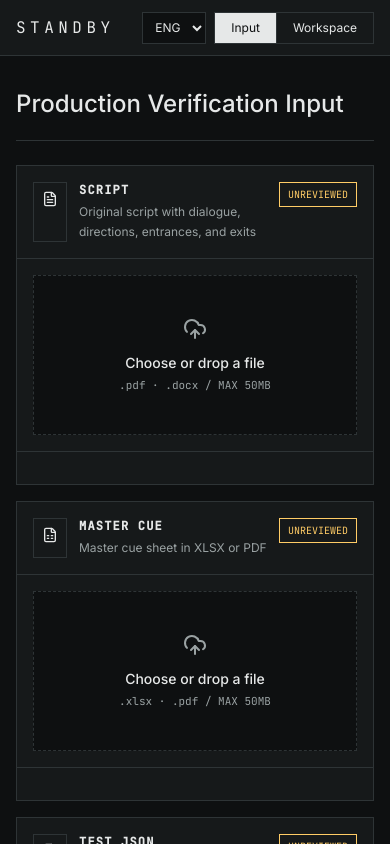
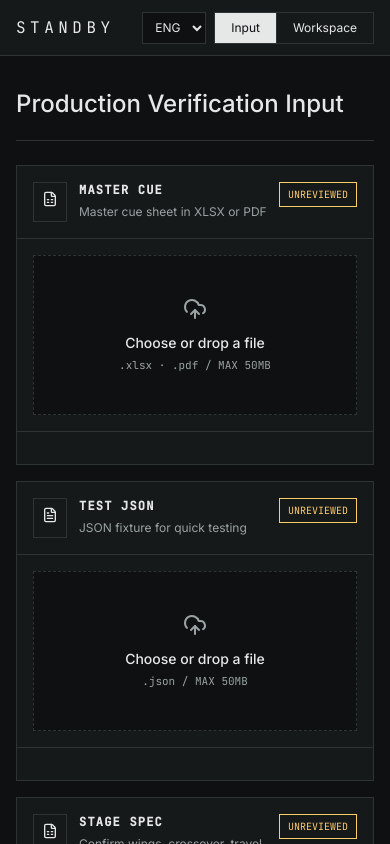
Before and after one commit to Rudy-009/45_Junction_Project, a React (Vite) app in the folder app/: page / in a window 390 px wide. Shown: the top 844 px of the page. Built offline with nearby package versions, Linux system fonts and the light colour scheme; no server answers.

Commit message:
fix(app): remove script input from source intake

```diff
--- a/app/src/lib/i18n.ts
+++ b/app/src/lib/i18n.ts
@@ -9,7 +9,6 @@ const messages = {
     'nav.workspace': '워크스페이스',
     'nav.language': '언어',
     'input.title': '공연 검증 입력',
-    'input.script.helper': '대사·지문·등퇴장 위치가 담긴 원 대본',
     'input.cue.fileHelper': 'XLSX·PDF 마스터 큐시트',
     'input.cue.jsonHelper': '빠른 테스트용 JSON fixture',
     'input.stage.helper': '윙·통로·이동시간·초기 배치를 직접 확인',
@@ -44,7 +43,7 @@ const messages = {
     'input.signedOut': '로그아웃했습니다.',
     'input.error.login': '로그인 후 추출을 시작하세요. 브라우저에는 사용자 access token만 유지됩니다.',
     'input.error.api': '운영 API URL 또는 Supabase 사용자 인증이 아직 연결되지 않았습니다. Upstage key는 브라우저 설정값이 아닙니다.',
-    'input.status.upload': 'Case를 만들고 세 입력을 업로드하고 있습니다.',
+    'input.status.upload': 'Case를 만들고 마스터 큐와 무대 사양을 업로드하고 있습니다.',
     'input.status.extract': 'Upstage가 입력에서 fact 후보를 추출하고 있습니다. 판정에는 아직 반영되지 않습니다.',
     'input.status.review': '{count}개의 fact 후보를 추출했습니다. 원문 근거를 확인하고 승인 또는 제외하세요.',
     'input.status.verify': '사람의 결정을 기록하고 불변 review snapshot을 생성하고 있습니다.',
@@ -120,7 +119,6 @@ const messages = {
     'nav.workspace': 'Workspace',
     'nav.language': 'Language',
     'input.title': 'Production Verification Input',
-    'input.script.helper': 'Original script with dialogue, directions, entrances, and exits',
     'input.cue.fileHelper': 'Master cue sheet in XLSX or PDF',
     'input.cue.jsonHelper': 'JSON fixture for quick testing',
     'input.stage.helper': 'Confirm wings, crossover, travel times, and initial positions',
@@ -155,7 +153,7 @@ const messages = {
     'input.signedOut': 'Signed out.',
     'input.error.login': 'Sign in before extraction. The browser keeps only the user access token.',
     'input.error.api': 'The production API URL or Supabase user authentication is not connected. The Upstage key is not a browser setting.',
-    'input.status.upload': 'Creating a case and uploading all three inputs.',
+    'input.status.upload': 'Creating a case and uploading the master cue and stage specifications.',
     'input.status.extract': 'Upstage is extracting fact candidates. They do not affect any verdict yet.',
     'input.status.review': 'Extracted {count} fact candidates. Check source evidence, then approve or exclude each item.',
     'input.status.verify': 'Recording human decisions and freezing an immutable review snapshot.',
--- a/app/src/screens/InputScreen.tsx
+++ b/app/src/screens/InputScreen.tsx
@@ -34,8 +34,7 @@ const ZONES = [
   ['STAGE_LEFT_CHANGE', '하수 환복소'],
 ] as const;
 
-type SourceInputKind = 'SCRIPT' | 'MASTER_CUE_FILE' | 'MASTER_CUE_JSON';
-type MasterCueInputKind = Exclude<SourceInputKind, 'SCRIPT'>;
+type SourceInputKind = 'MASTER_CUE_FILE' | 'MASTER_CUE_JSON';
 type Crossover = 'UNKNOWN' | 'AVAILABLE' | 'UNAVAILABLE';
 type SubmitPhase = 'IDLE' | 'UPLOADING' | 'EXTRACTING' | 'REVIEW' | 'VERIFYING' | 'SUCCEEDED' | 'FAILED';
 
@@ -67,11 +66,6 @@ const SOURCE_CONFIG: Record<SourceInputKind, {
   accept: string;
   extensions: string[];
 }> = {
-  SCRIPT: {
-    label: 'SCRIPT',
-    accept: '.pdf,.docx',
-    extensions: ['pdf', 'docx'],
-  },
   MASTER_CUE_FILE: {
     label: 'MASTER CUE',
     accept: '.xlsx,.pdf',
@@ -159,9 +153,8 @@ export function InputScreen() {
   const navigate = useNavigate();
   const setWorkspace = useStandbyWorkspaceStore((state) => state.setWorkspace);
   const clearWorkspace = useStandbyWorkspaceStore((state) => state.clear);
-  const [script, setScript] = useState<SelectedSource | null>(null);
   const [masterCue, setMasterCue] = useState<SelectedSource | null>(null);
-  const [masterCueInputKind, setMasterCueInputKind] = useState<MasterCueInputKind | null>(null);
+  const [masterCueInputKind, setMasterCueInputKind] = useState<SourceInputKind | null>(null);
   const [sourceErrors, setSourceErrors] = useState<Partial<Record<SourceInputKind, string>>>({});
   const [crossover, setCrossover] = useState<Crossover>('UNKNOWN');
   const [minimumChangeSeconds, setMinimumChangeSeconds] = useState('60');
@@ -266,8 +259,6 @@ export function InputScreen() {
     setSourceErrors((current) => ({ ...current, [kind]: undefined }));
     try {
       const selected = await inspectSourceFile(kind, file, locale);
-      if (kind === 'SCRIPT') setScript(selected);
-      else {
       setMasterCue(selected);
       setMasterCueInputKind(kind);
       setSourceErrors((current) => ({
@@ -275,10 +266,8 @@ export function InputScreen() {
         MASTER_CUE_FILE: undefined,
         MASTER_CUE_JSON: undefined,
       }));
-      }
     } catch (error) {
-      if (kind === 'SCRIPT') setScript(null);
-      else if (masterCueInputKind === kind) {
+      if (masterCueInputKind === kind) {
         setMasterCue(null);
         setMasterCueInputKind(null);
       }
@@ -289,7 +278,7 @@ export function InputScreen() {
     }
   };
 
-  const ready = Boolean(script && masterCue && stageErrors.length === 0);
+  const ready = Boolean(masterCue && stageErrors.length === 0);
   const authenticated = Boolean(authEmail);
 
   const apiClient = () => {
@@ -300,7 +289,7 @@ export function InputScreen() {
   };
 
   const startExtraction = async () => {
-    if (!script || !masterCue || stageErrors.length > 0) return;
+    if (!masterCue || stageErrors.length > 0) return;
 
     if (!authenticated) {
       setPhase('FAILED');
@@ -322,7 +311,6 @@ export function InputScreen() {
       setMessage(t('input.status.upload'));
       const createdCase = await api.createCase(`STANDBY ${new Date().toLocaleString('ko-KR')}`);
       await Promise.all([
-        api.uploadSourceFile(createdCase.case_id, 'SCRIPT', script.file, script.origin),
         api.uploadSourceFile(createdCase.case_id, 'MASTER_CUE', masterCue.file, masterCue.origin),
         api.uploadStageSpec(createdCase.case_id, stageSpec, SOURCE_ORIGIN),
       ]);
@@ -403,13 +391,7 @@ export function InputScreen() {
           />
         )}
 
-        <section className="mt-6 grid items-start gap-4 lg:grid-cols-[1fr_2fr_1fr]">
-          <SourceCard
-            kind="SCRIPT"
-            source={script}
-            error={sourceErrors.SCRIPT}
-            onFile={(file) => void selectSource('SCRIPT', file)}
-          />
+        <section className="mt-6 grid items-start gap-4 lg:grid-cols-[2fr_1fr]">
           <div className="grid gap-4 sm:grid-cols-2">
             <SourceCard
               kind="MASTER_CUE_FILE"
@@ -535,9 +517,7 @@ function SourceCard({
   const [detailsOpen, setDetailsOpen] = useState(false);
   const config = SOURCE_CONFIG[kind];
   const Icon = kind === 'MASTER_CUE_FILE' ? FileSpreadsheet : FileText;
-  const helper = kind === 'SCRIPT'
-    ? t('input.script.helper')
-    : kind === 'MASTER_CUE_FILE'
+  const helper = kind === 'MASTER_CUE_FILE'
     ? t('input.cue.fileHelper')
     : t('input.cue.jsonHelper');
 
```
Lines whose indentation alone changed are shown as unchanged.
